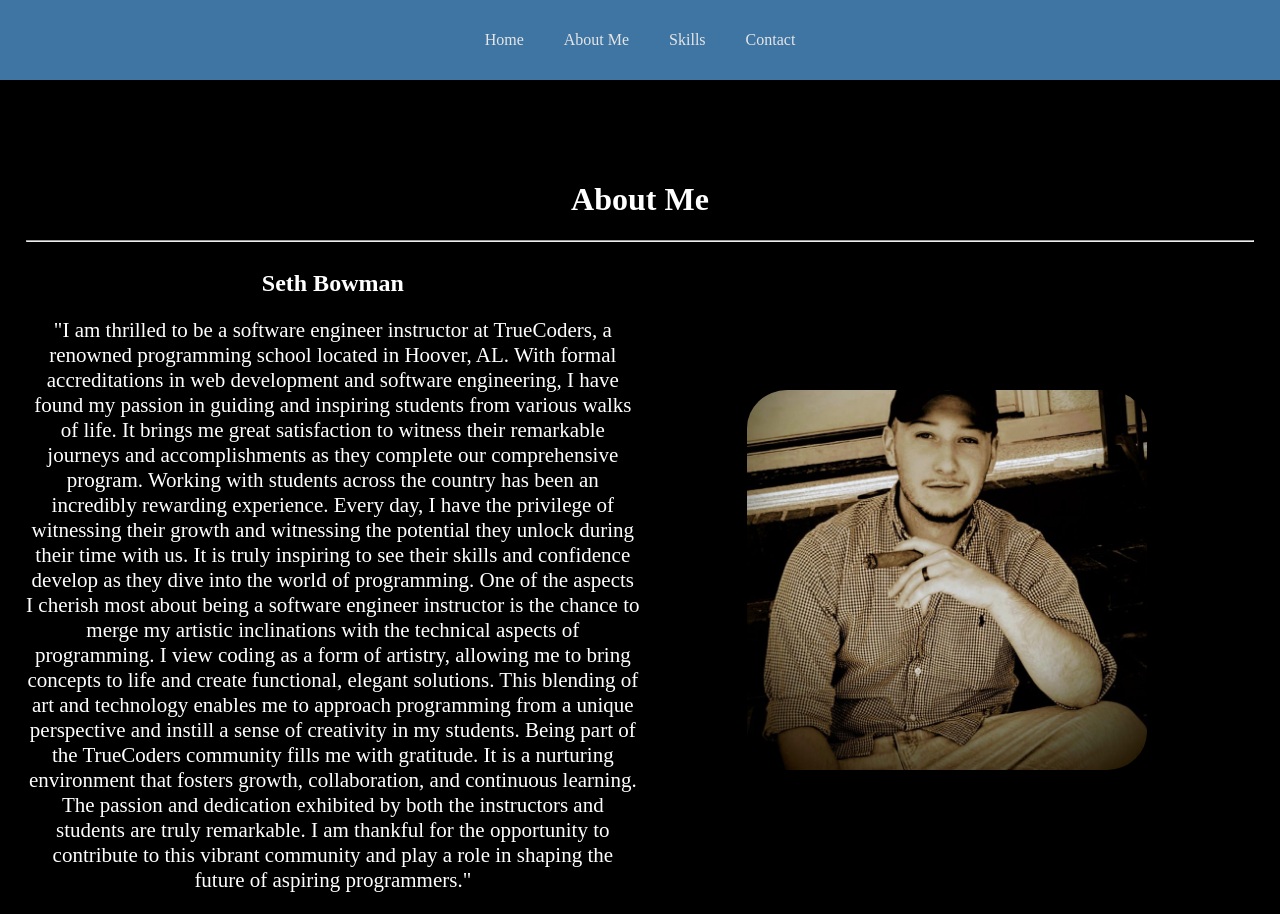
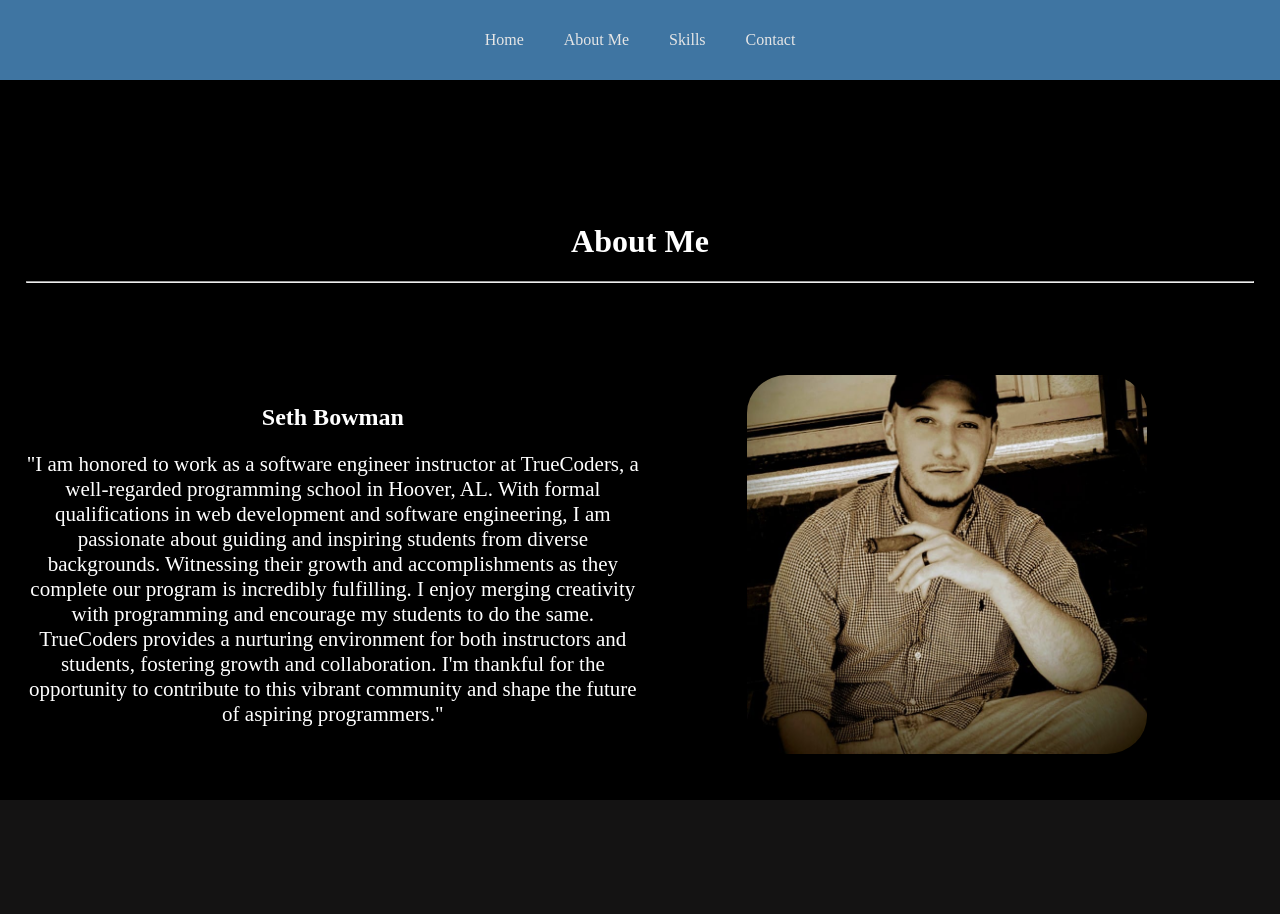
Before and after one commit to SethBowman/personal-site, a React (Create React App) app: page /about in a window 1280 px wide. After the commit the page ends 800 px from the top, so only its background shows below. Built offline with nearby package versions, Linux system fonts and the light colour scheme; a web font is replaced by a local one.

Commit message:
updated about and contact

```diff
--- a/src/components/About/About.jsx
+++ b/src/components/About/About.jsx
@@ -15,10 +15,12 @@ const About = () => {
         <div className={site.colMd6}>
           <h2>Seth Bowman</h2>
           <p>
-            "I am thrilled to be a software engineer instructor at TrueCoders, a renowned programming school located in Hoover, AL. With formal accreditations in web development and software engineering, I have found my passion in guiding and inspiring students from various walks of life. It brings me great satisfaction to witness their remarkable journeys and accomplishments as they complete our comprehensive program.
-            Working with students across the country has been an incredibly rewarding experience. Every day, I have the privilege of witnessing their growth and witnessing the potential they unlock during their time with us. It is truly inspiring to see their skills and confidence develop as they dive into the world of programming.
-            One of the aspects I cherish most about being a software engineer instructor is the chance to merge my artistic inclinations with the technical aspects of programming. I view coding as a form of artistry, allowing me to bring concepts to life and create functional, elegant solutions. This blending of art and technology enables me to approach programming from a unique perspective and instill a sense of creativity in my students.
-            Being part of the TrueCoders community fills me with gratitude. It is a nurturing environment that fosters growth, collaboration, and continuous learning. The passion and dedication exhibited by both the instructors and students are truly remarkable. I am thankful for the opportunity to contribute to this vibrant community and play a role in shaping the future of aspiring programmers."
+            "I am honored to work as a software engineer instructor at TrueCoders, a well-regarded programming school in Hoover, AL.
+             With formal qualifications in web development and software engineering, I am passionate about guiding and inspiring students from diverse backgrounds.
+             Witnessing their growth and accomplishments as they complete our program is incredibly fulfilling.
+             I enjoy merging creativity with programming and encourage my students to do the same.
+             TrueCoders provides a nurturing environment for both instructors and students, fostering growth and collaboration.
+             I'm thankful for the opportunity to contribute to this vibrant community and shape the future of aspiring programmers."
           </p>
         </div>
         <div className={site.colMd6}>
--- a/src/components/Contact/Contact.js
+++ b/src/components/Contact/Contact.js
@@ -13,7 +13,7 @@ const Contact = () => {
             <FaGithub color='#0094c8' size='50px' style={{padding: '1%'}} onClick={handleURL('https://github.com/SethBowman')} />
             <FaLinkedin color='#0094c8' size='50px' style={{padding: '1%'}} onClick={handleURL('https://www.linkedin.com/in/seth-bowman-358863211/')} />
             <FaFacebookSquare color='#0094c8' size='50px' style={{padding: '1%'}} onClick={handleURL('https://www.facebook.com/brandonsethbowman/')} />
-            <FaPlaystation color='#0094c8' size='50px' style={{padding: '1%'}} onClick={handleURL('https://psnprofiles.com/NewKing0fSwing')} />
+            <FaPlaystation color='#0094c8' size='50px' style={{padding: '1%'}} onClick={handleURL('https://psnprofiles.com/TooDistinguished')} />
             </div>
         </div>
      );
```
